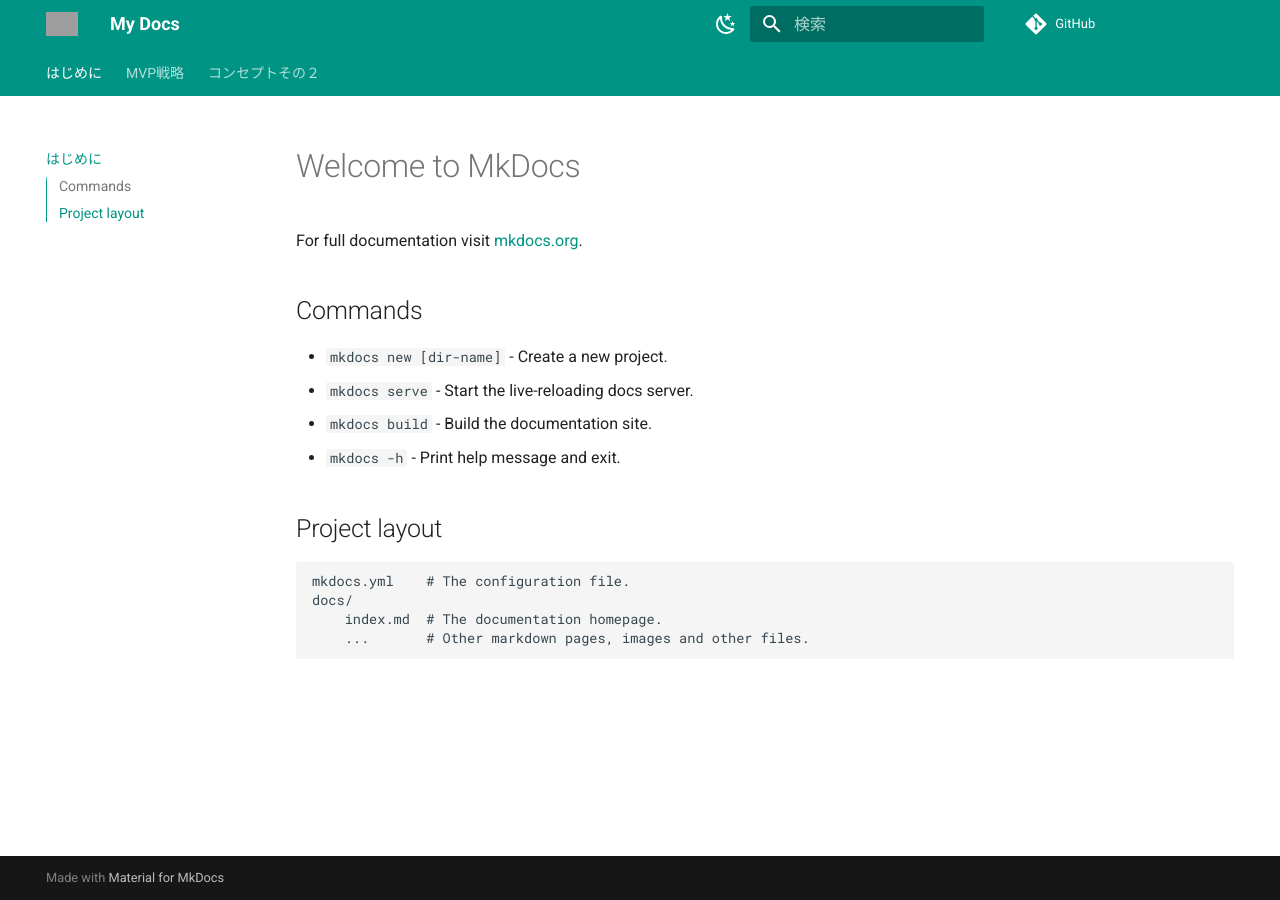
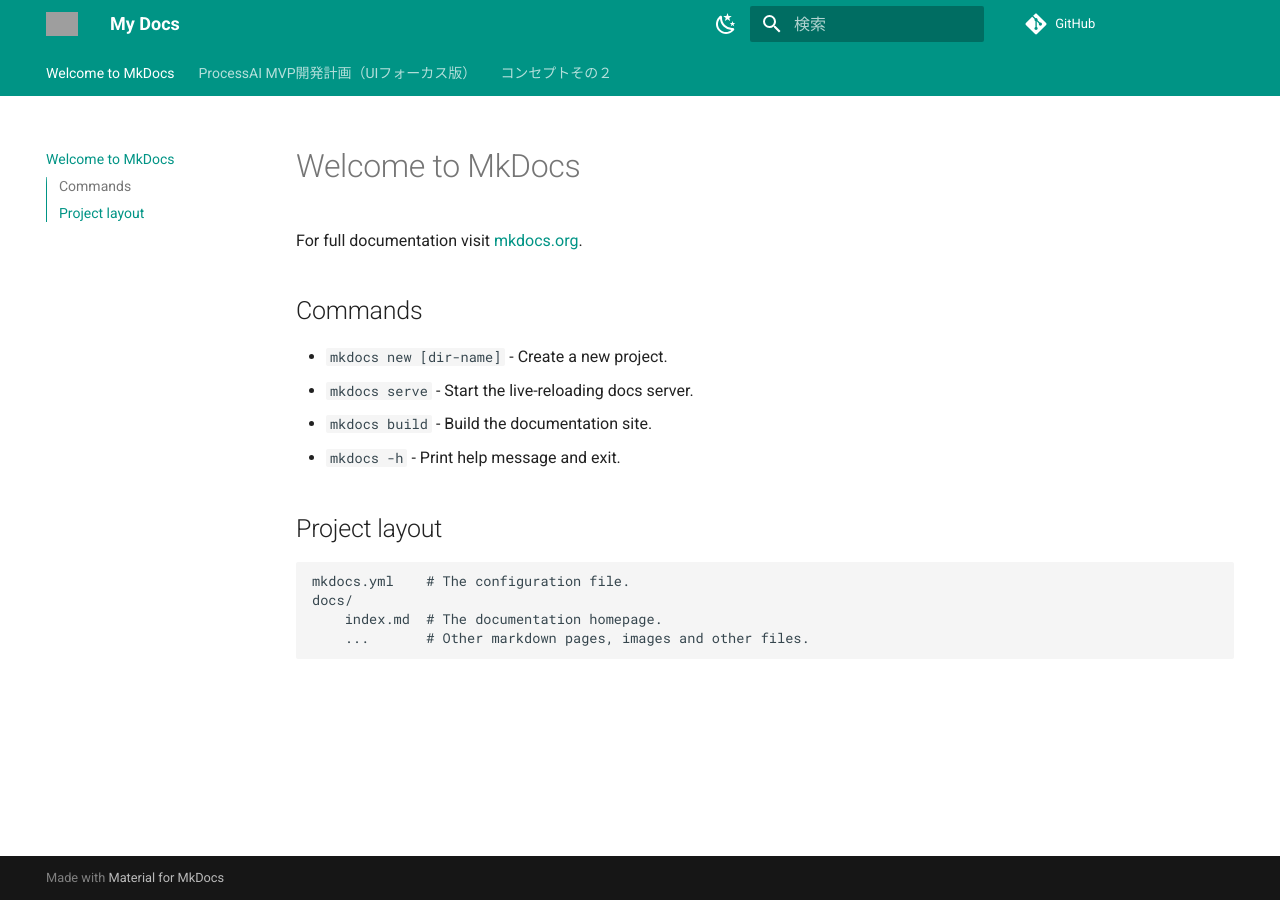
Before and after one commit to kimuradaichisi/siscskhokkaido-sampledocument, an MkDocs documentation site: the page built from docs/index.md, in a window 1280 px wide. Built offline with MkDocs 1.6.1 and Material for MkDocs 9.7.7, drawn with Linux system fonts in a browser that asks for light colours; some of the changed lines change nothing that is shown; grey boxes are pictures that could not be loaded.

Commit message:
ymlファイルの修正

```diff
--- a/mkdocs.yml
+++ b/mkdocs.yml
@@ -41,8 +41,3 @@
 plugins:
   - search
   - awesome-pages
-
-nav:
-- はじめに: index.md
-- MVP戦略: MVP戦略.md
-- コンセプトその２: コンセプトその２.md
```
Also changed, not shown: 1 other file.
